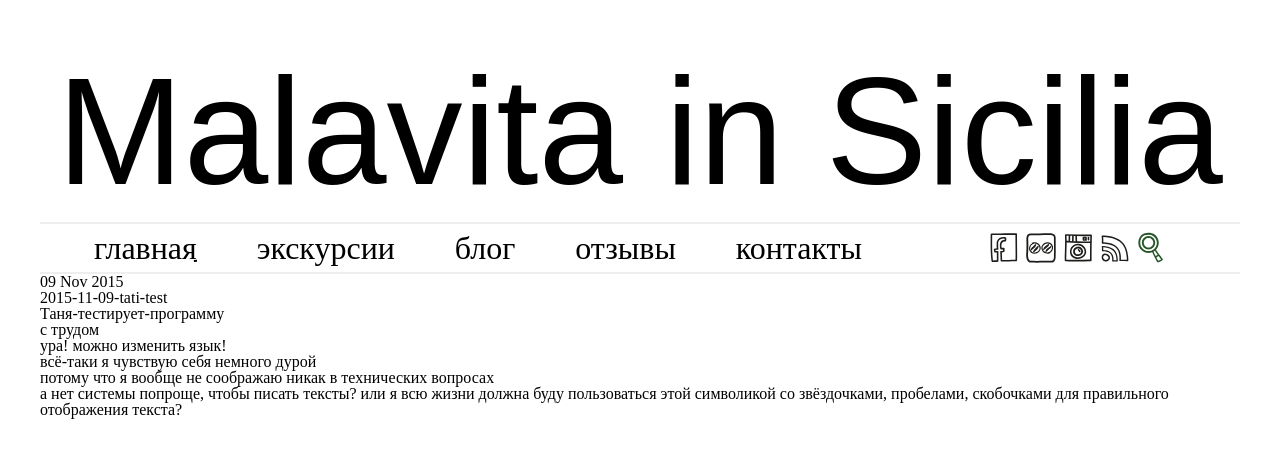
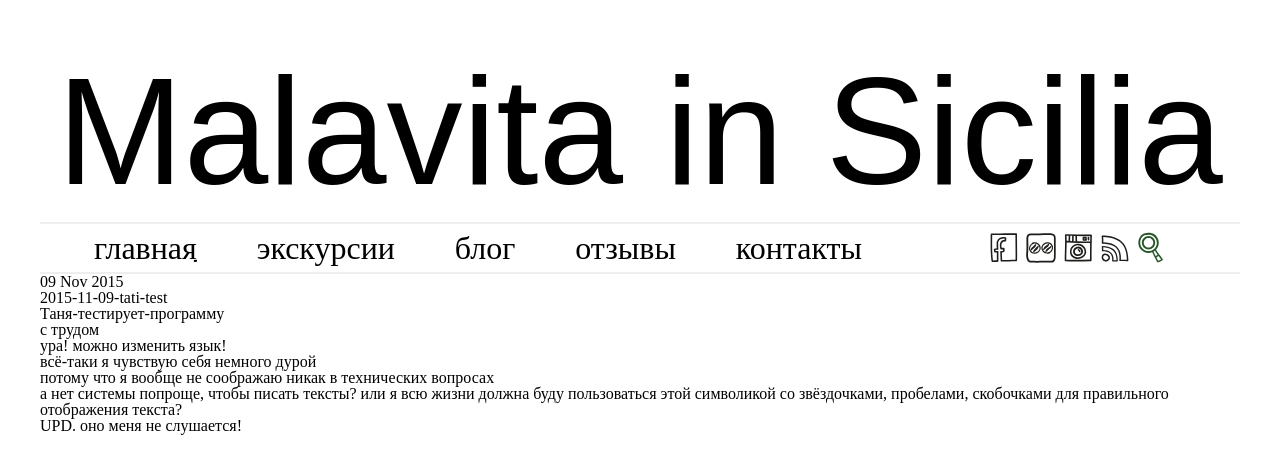
Before and after one commit to malavita/malavita, a Jekyll site: the page built from _posts/2015-11-09-2015-11-09.md, in a window 1280 px wide. Shown: the top 474 px of the page. Built offline with Jekyll 4.4.1, drawn with Linux system fonts in a browser that asks for light colours; some web fonts are replaced; Markdown is read by kramdown in place of the engine named in the settings.

Commit message:
Обновлено 2015-11-09-2015-11-09.md

```diff
--- a/_posts/2015-11-09-2015-11-09.md
+++ b/_posts/2015-11-09-2015-11-09.md
@@ -7,6 +7,7 @@ image: ""
 published: true
 title: "2015-11-09-tati-test"
 ---
+
 
 
 ## Таня-тестирует-программу
@@ -21,3 +22,5 @@ title: "2015-11-09-tati-test"
 
 
 а нет системы попроще, чтобы писать тексты? или я всю жизни должна буду пользоваться этой символикой со звёздочками, пробелами, скобочками для правильного отображения текста?
+
+UPD. оно меня не слушается!
```
